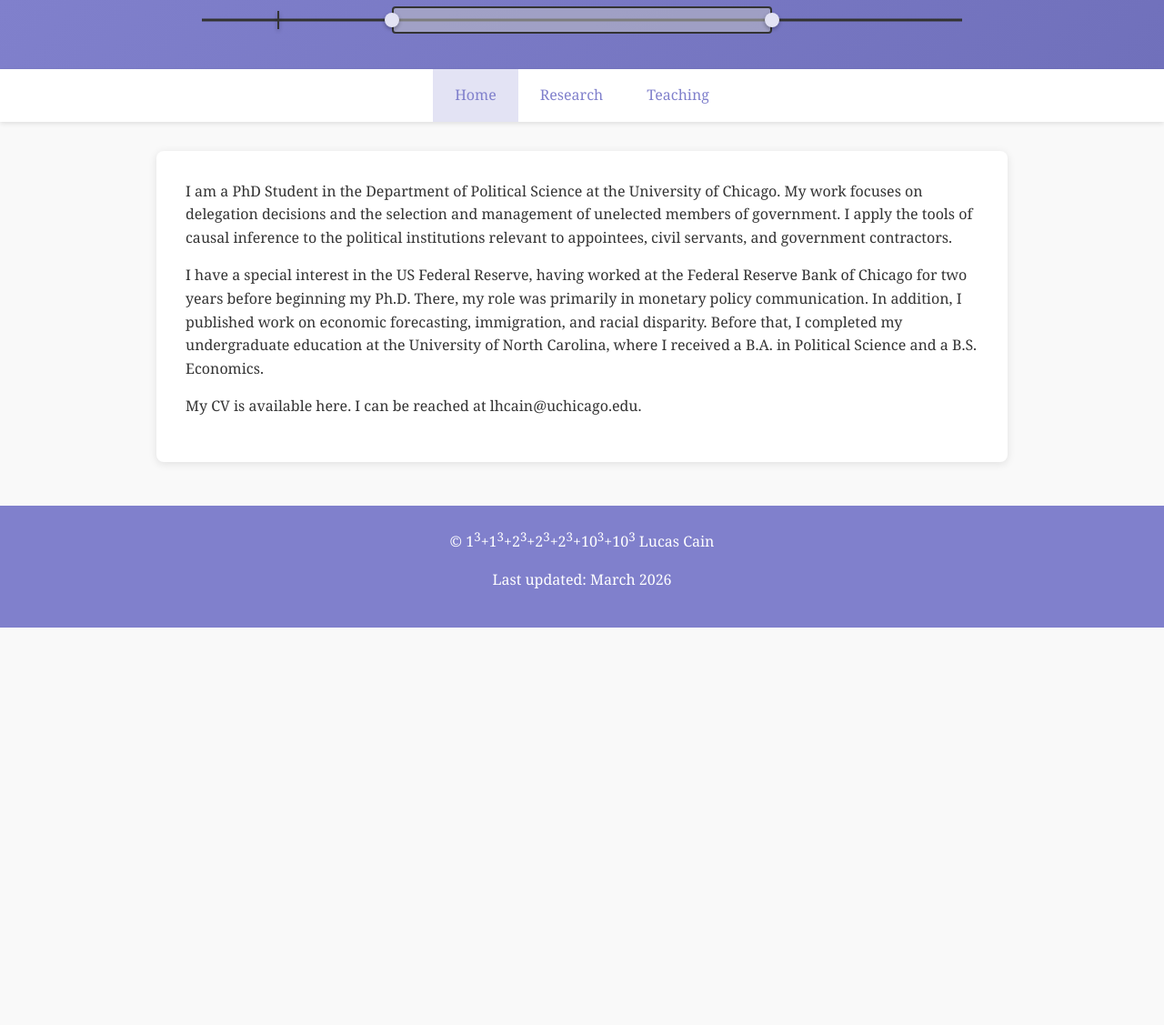
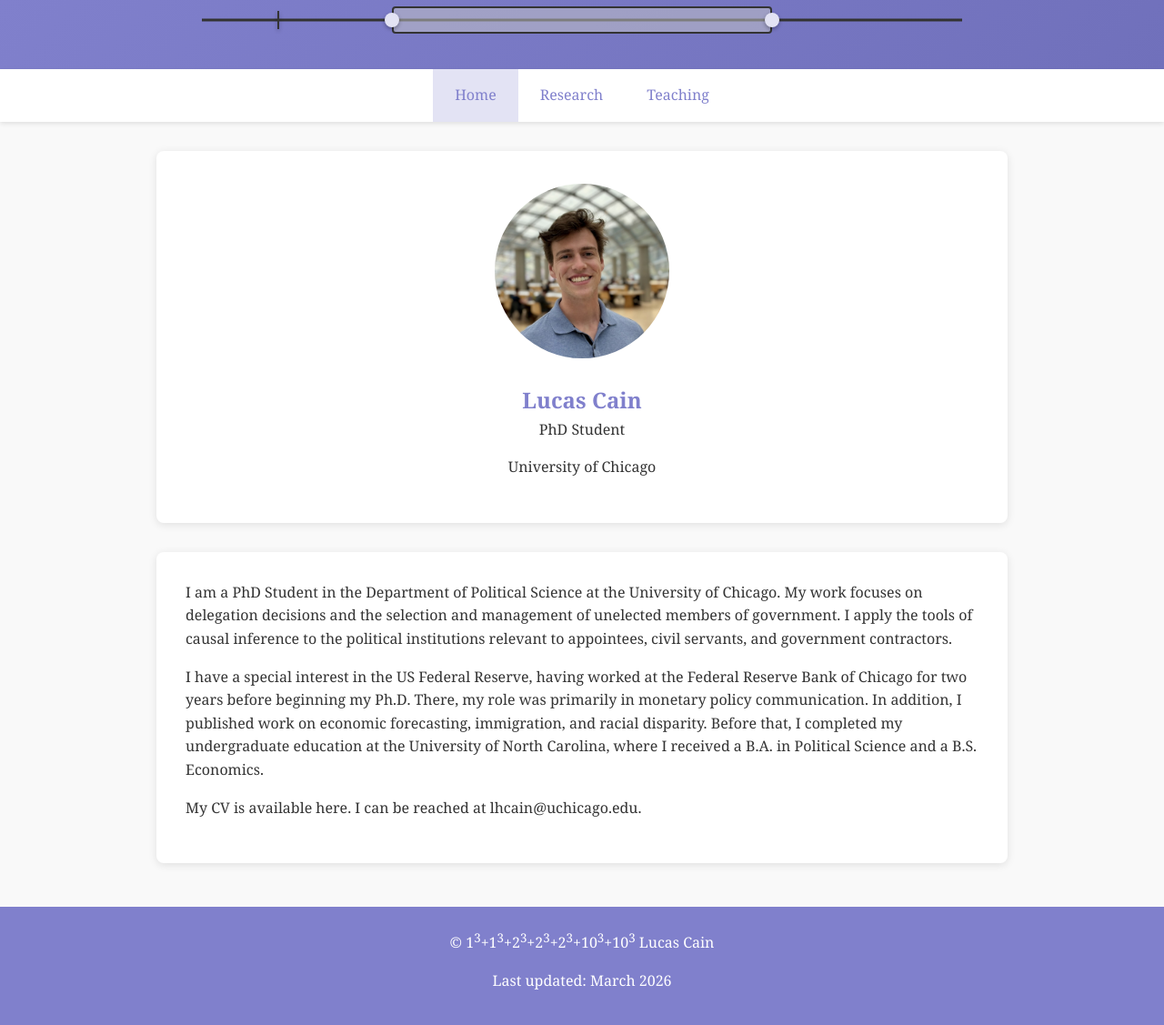
Before and after one commit to L-Cain/L-Cain.github.io, a Jekyll site: the page built from index.md, in a window 1280 px wide and 1132 px high. Shown: the top 1127 px of the window at 91% size. Built offline with Jekyll 4.4.1, drawn with Linux system fonts in a browser that asks for light colours.

Commit message:
Update index.md

```diff
--- a/index.md
+++ b/index.md
@@ -2,6 +2,12 @@
 layout: default
 title: Home
 ---
+ <section style="text-align: center;">
+    <img src="/profile.jpeg" alt="Profile Photo" class="profile-img">
+    <h1 style="color: #8080cc; margin-top: 1rem;">Lucas Cain</h1>
+    <p>PhD Student</p>
+    <p>University of Chicago</p>
+</section>
 
 <section>
   <p>I am a PhD Student in the Department of Political Science at the University of Chicago. My work focuses on delegation decisions and the selection and management of unelected members of government. I apply the tools of causal inference to the political institutions relevant to appointees, civil servants, and government contractors. </p>
```
